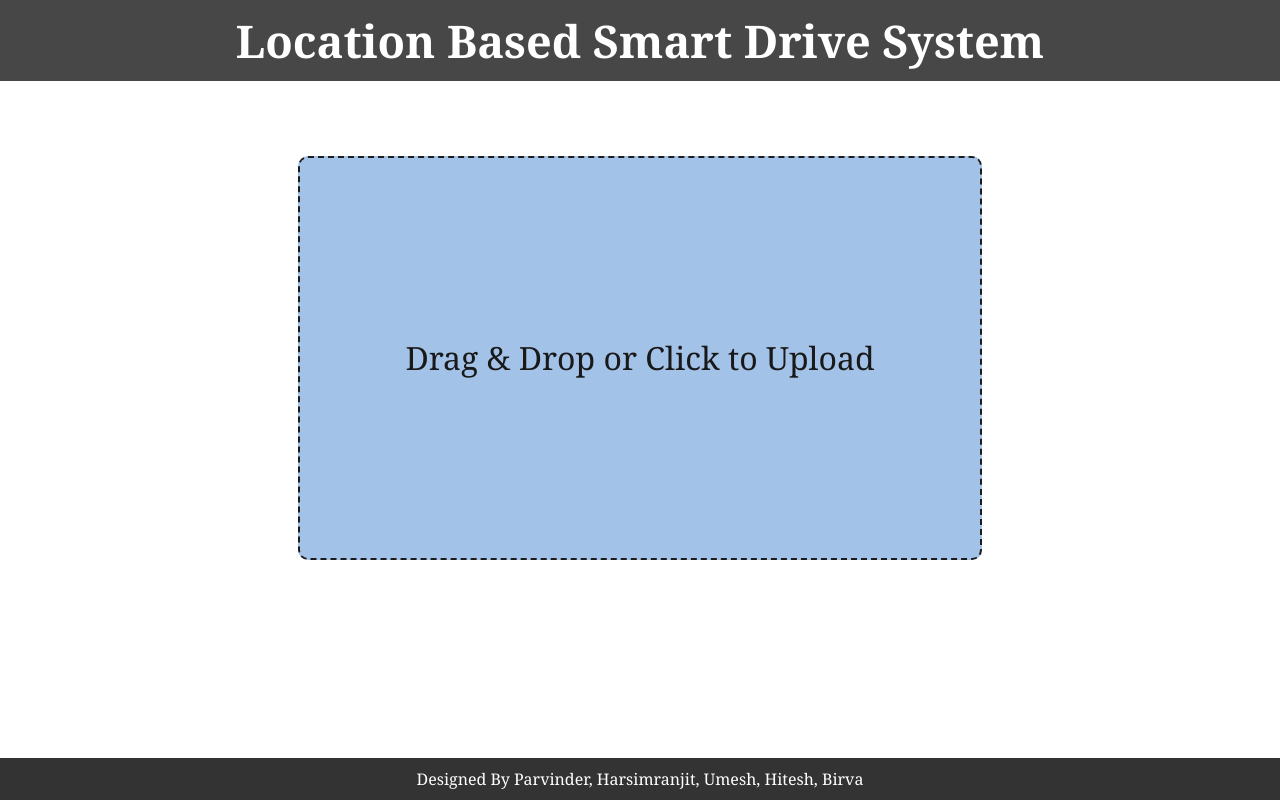
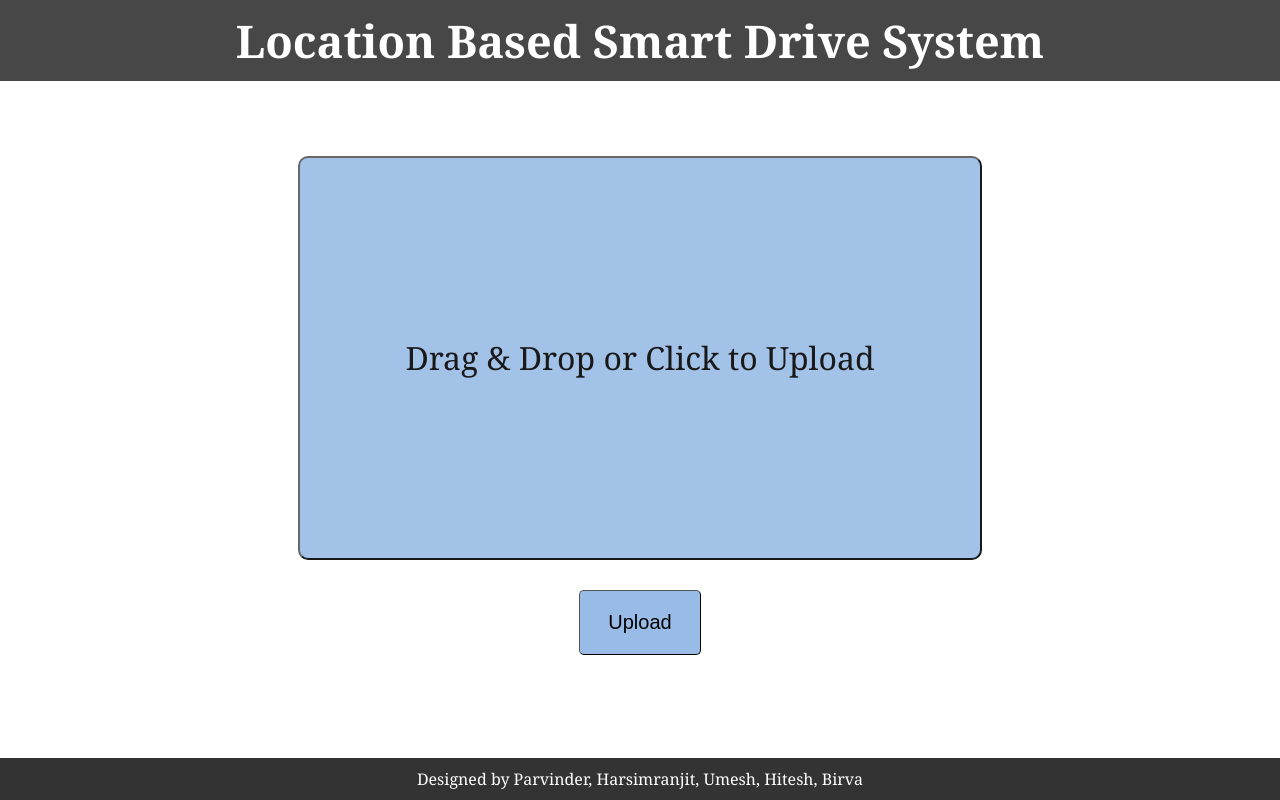
Before and after one commit to hiteshvats/Location-based-Smart-Drive, a website: page public/index.html in a window 1280 px wide. Drawn offline with Linux system fonts and the light colour scheme; some packages are replaced by stand-ins of ours.

Commit message:
my comit

```diff
--- a/public/app.js
+++ b/public/app.js
@@ -10,7 +10,7 @@ document.addEventListener('DOMContentLoaded', () => {
 
     uploadBtn.addEventListener('click', () => {
         if (!currentCity) {
-            alert('Please get location first.');
+            alert('Please upload image.');
             return;
         }
         uploadImage();
@@ -18,16 +18,13 @@ document.addEventListener('DOMContentLoaded', () => {
 
     dropBox.addEventListener('dragover', (e) => {
         e.preventDefault();
-        dropBox.style.border = '2px solid #4caf50';
     });
 
     dropBox.addEventListener('dragleave', () => {
-        dropBox.style.border = '2px dashed #ccc';
     });
 
     dropBox.addEventListener('drop', (e) => {
         e.preventDefault();
-        dropBox.style.border = '2px dashed #ccc';
         handleDrop(e.dataTransfer.files);
     });
 
--- a/public/index.html
+++ b/public/index.html
@@ -30,7 +30,7 @@
 
     <button id="uploadBtn">Upload</button>
     <!-- </div> -->
-    <footer>Designed By Parvinder, Harsimranjit, Umesh, Hitesh, Birva</footer>
+    <footer>Designed by Parvinder, Harsimranjit, Umesh, Hitesh, Birva</footer>
 
     <script src="app.js"></script>
   </body>
--- a/public/styles.css
+++ b/public/styles.css
@@ -42,7 +42,7 @@ header {
 #dropBox {
   width: 680px;
   height: 400px;
-  border: 2px dashed #040404;
+  border: 2px outset #040404;
   display: flex;
   align-items: center;
   justify-content: center;
@@ -82,16 +82,16 @@ header {
   margin: 10px;
   cursor: pointer;
   font-size: 20px;
-  border: 1px solid white;
-  background-color: transparent;
+  border: 1px outset black;
+  background-color: #99bce6;
   opacity: unset;
-  color: white;
+  color: black;
   border-radius: 5px;
   transition: background-color 0.3s ease;
 }
 
 #uploadBtn:hover {
-  background-color: #99bce6;
+  background-color: whitesmoke ;
   color: black;
 }
 
```
